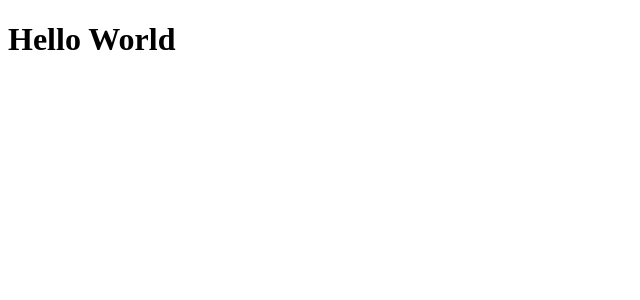
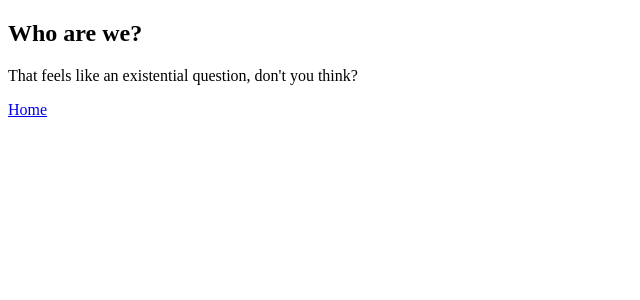
Before and after one commit to youtiao66/react-zero, a React app: page /about in a window 1280 px wide. Shown: the top 300 px of the page, without its empty margins (0-640 px from the left). Built offline with nearby package versions, Linux system fonts and the light colour scheme.

Commit message:
feat: react-router-dom + webpack-dev-server

```diff
--- a/public/index.html
+++ b/public/index.html
@@ -5,5 +5,5 @@
 </head>
 <body>
   <div id="root"></div>
-  <script src="../dist/main.js"></script>
+  <script src="./main.js"></script>
 </body>
--- a/src/App.tsx
+++ b/src/App.tsx
@@ -1,5 +1,14 @@
-import * as ReactDOM from 'react-dom'
+import { Routes, Route } from "react-router-dom"
+import Home from '@/pages/home'
+import About from '@/pages/about'
 
-const App = <h1>Hello World</h1>
-
-ReactDOM.render(App, document.getElementById('root'))
+export default function App() {
+  return (
+    <div className="App">
+      <Routes>
+        <Route path="/" element={<Home />} />
+        <Route path="about" element={<About />} />
+      </Routes>
+    </div>
+  );
+}
--- /dev/null
+++ b/src/index.tsx
@@ -0,0 +1,10 @@
+import * as ReactDOM from 'react-dom'
+import { BrowserRouter } from "react-router-dom"
+import App from "./App"
+
+ReactDOM.render(
+  <BrowserRouter>
+    <App/>
+  </BrowserRouter>,
+  document.getElementById('root')
+)
--- /dev/null
+++ b/src/pages/about/index.tsx
@@ -0,0 +1,18 @@
+import { Link } from "react-router-dom"
+
+export default function About() {
+  return (
+    <>
+      <main>
+        <h2>Who are we?</h2>
+        <p>
+          That feels like an existential question, don't you
+          think?
+        </p>
+      </main>
+      <nav>
+        <Link to="/">Home</Link>
+      </nav>
+    </>
+  );
+}
--- /dev/null
+++ b/src/pages/home/index.tsx
@@ -0,0 +1,15 @@
+import { Link } from "react-router-dom"
+
+export default function Home() {
+  return (
+    <>
+      <main>
+        <h2>Welcome to the homepage!</h2>
+        <p>You can do this, I believe in you.</p>
+      </main>
+      <nav>
+        <Link to="/about">About</Link>
+      </nav>
+    </>
+  );
+}
--- a/tsconfig.json
+++ b/tsconfig.json
@@ -1,6 +1,10 @@
 {
   "compilerOptions": {
     "sourceMap": true,
-    "jsx": "react-jsx"
+    "jsx": "react-jsx",
+    "baseUrl": "./",
+    "paths": {
+      "@/*": ["src/*"]
+    }
   }
 }
--- a/webpack.config.js
+++ b/webpack.config.js
@@ -9,11 +9,15 @@ const resolve = url => {
 module.exports = {
   mode,
   output: {
-    path: resolve('./dist'),
+    path: resolve('dist'),
     filename: 'main.js'
   },
-  entry: resolve('./src/App.tsx'),
+  entry: resolve('src/index.tsx'),
   resolve: {
+    // path alias 参考 https://youtiao66.github.io/blog/go-to-definition-in-vscode-vue/
+    alias: {
+      '@': resolve('src'),
+    },
     // Add `.ts` and `.tsx` as a resolvable extension.
     extensions: [".ts", ".tsx", ".js"]
   },
@@ -22,5 +26,13 @@ module.exports = {
       // all files with a `.ts` or `.tsx` extension will be handled by `ts-loader`
       { test: /\.tsx?$/, loader: "ts-loader" }
     ]
+  },
+  devServer: {
+    static: {
+      directory: resolve('public'),
+    },
+    historyApiFallback: true,
+    compress: true,
+    port: 9010,
   }
 }
```
Also changed, not shown: package.json (+6 -3 lines), 1 other file (tests, documents, lock files or other folders).
